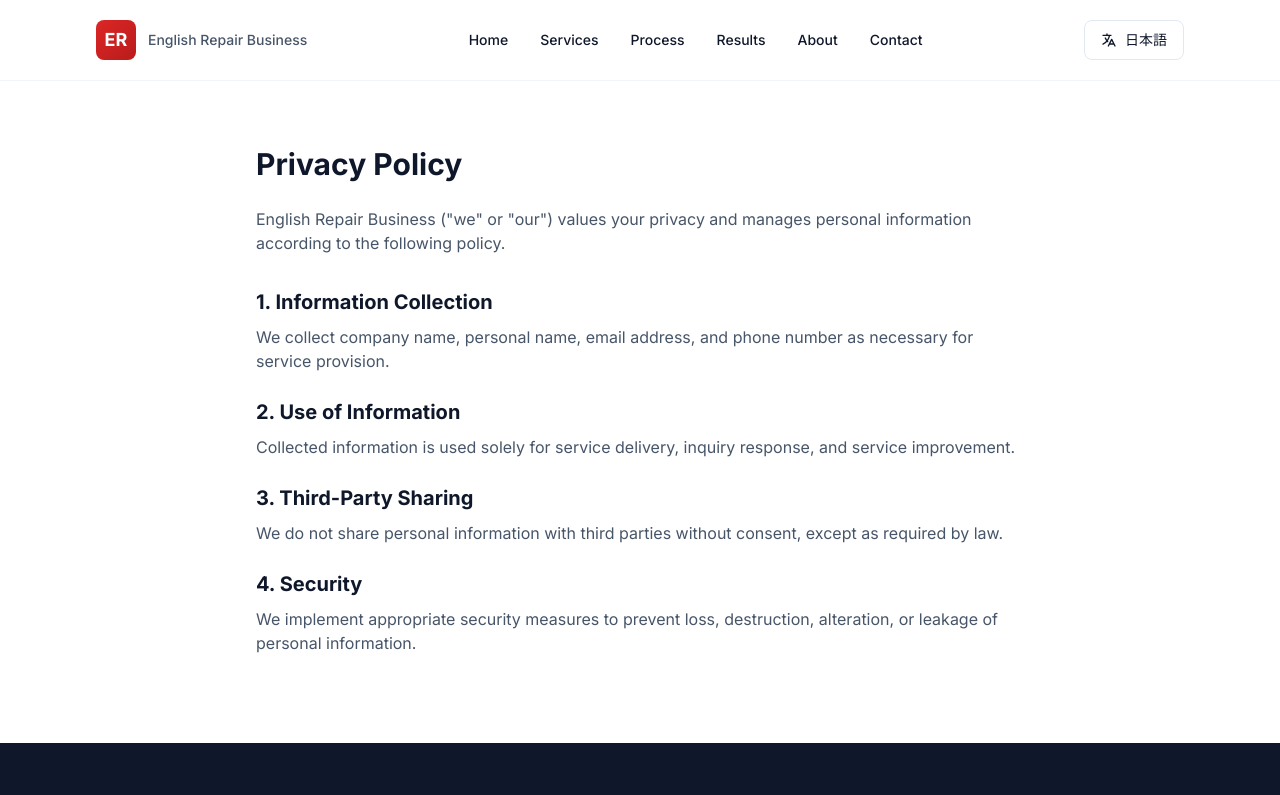
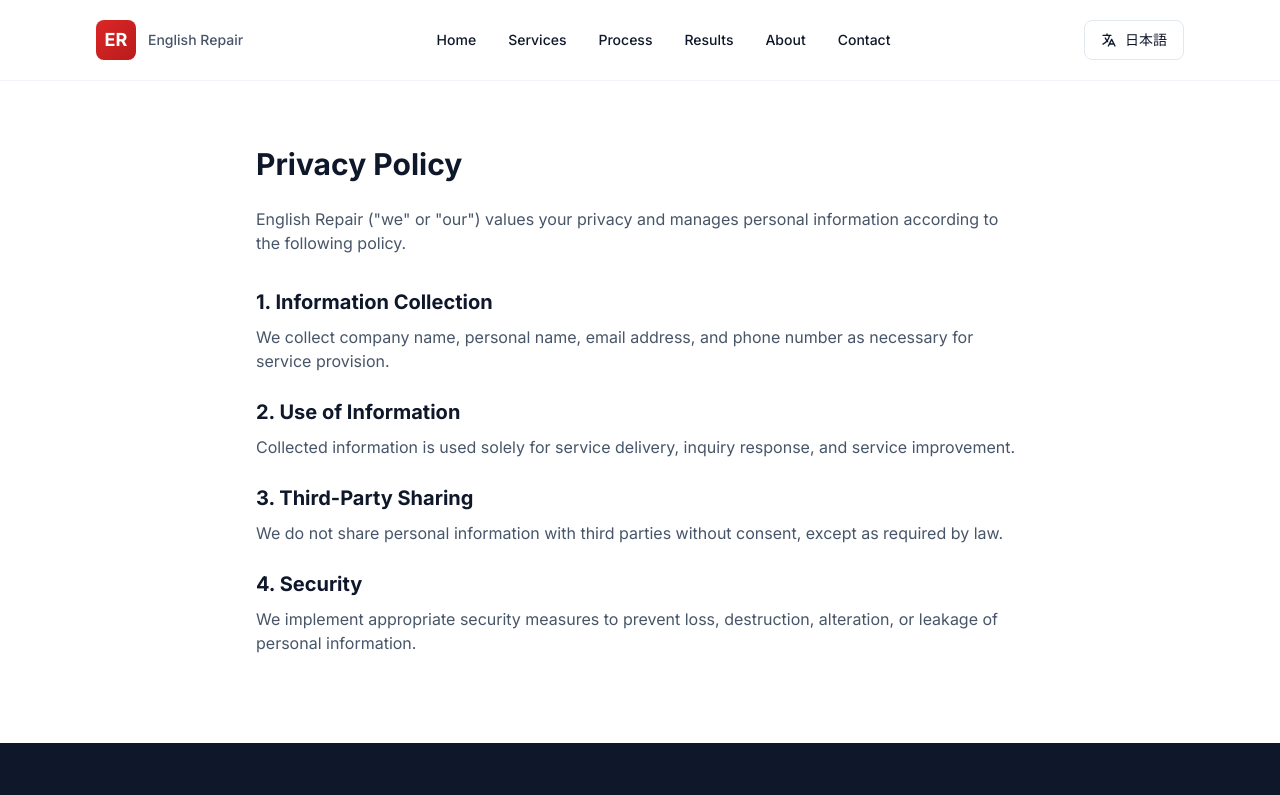
Before and after one commit to earnestkotacarr/english-repair-business, a Next.js app: page /en/privacy in a window 1280 px wide. Shown: the top 795 px of the page. Built offline with nearby package versions, Linux system fonts and the light colour scheme.

Commit message:
Update branding: Remove 'Business' from company name - now 'English Repair'

```diff
--- a/messages/en.json
+++ b/messages/en.json
@@ -137,7 +137,7 @@
     }
   },
   "about": {
-    "title": "About English Repair Business",
+    "title": "About English Repair",
     "intro": "Bridging Japanese innovation with global markets through precision English that converts.",
     "founder": "Founder",
     "founderName": "Riley Eusden",
@@ -158,10 +158,10 @@
     }
   },
   "footer": {
-    "company": "English Repair Business",
+    "company": "English Repair",
     "tagline": "Technical English Renovation",
     "privacy": "Privacy Policy",
     "legal": "Legal",
-    "copyright": "© 2024 English Repair Business. All rights reserved."
+    "copyright": "© 2024 English Repair. All rights reserved."
   }
 }
--- a/messages/ja.json
+++ b/messages/ja.json
@@ -137,7 +137,7 @@
     }
   },
   "about": {
-    "title": "English Repair Businessについて",
+    "title": "English Repairについて",
     "intro": "日本の革新的技術とグローバル市場を、成果につながる正確な英語で結びます。",
     "founder": "代表者",
     "founderName": "ライリー・ユースデン",
@@ -158,10 +158,10 @@
     }
   },
   "footer": {
-    "company": "English Repair Business",
+    "company": "English Repair",
     "tagline": "技術英語のリノベーション",
     "privacy": "プライバシーポリシー",
     "legal": "特定商取引法に基づく表記",
-    "copyright": "© 2024 English Repair Business. All rights reserved."
+    "copyright": "© 2024 English Repair. All rights reserved."
   }
 }
--- a/package.json
+++ b/package.json
@@ -1,5 +1,5 @@
 {
-  "name": "english-repair-business",
+  "name": "english-repair",
   "version": "1.0.0",
   "private": true,
   "scripts": {
--- a/src/app/[locale]/layout.tsx
+++ b/src/app/[locale]/layout.tsx
@@ -12,7 +12,7 @@
 const inter = Inter({ subsets: ['latin'] })
 
 export const metadata: Metadata = {
-  title: 'English Repair Business - Technical English Renovation',
+  title: 'English Repair - Technical English Renovation',
   description: 'Transform your Japanese B2B technical content into English that converts. Web, PDFs, and media editing with terminology management.',
   keywords: 'technical English, B2B, website editing, terminology, Japan, 技術英語, 英文校正',
 }
--- a/src/app/[locale]/privacy/page.tsx
+++ b/src/app/[locale]/privacy/page.tsx
@@ -1,7 +1,7 @@
 export default function PrivacyPage({ params: { locale } }: { params: { locale: string } }) {
   const content = locale === 'ja' ? {
     title: 'プライバシーポリシー',
-    intro: 'English Repair Business（以下「当社」）は、お客様の個人情報保護を重要視し、以下のポリシーに従って適切に管理いたします。',
+    intro: 'English Repair（以下「当社」）は、お客様の個人情報保護を重要視し、以下のポリシーに従って適切に管理いたします。',
     sections: [
       {
         title: '1. 個人情報の収集',
@@ -22,7 +22,7 @@
     ]
   } : {
     title: 'Privacy Policy',
-    intro: 'English Repair Business ("we" or "our") values your privacy and manages personal information according to the following policy.',
+    intro: 'English Repair ("we" or "our") values your privacy and manages personal information according to the following policy.',
     sections: [
       {
         title: '1. Information Collection',
--- a/src/components/AnimatedHero.tsx
+++ b/src/components/AnimatedHero.tsx
@@ -186,7 +186,7 @@
                 <div className="aspect-square bg-white">
                   <Image
                     src="/founder.jpg"
-                    alt="Founder - English Repair Business"
+                    alt="Riley Eusden - English Repair"
                     width={600}
                     height={600}
                     className="w-full h-full object-cover"
--- a/src/components/Header.tsx
+++ b/src/components/Header.tsx
@@ -26,7 +26,7 @@
             <div className="w-10 h-10 bg-gradient-to-br from-erb-vermilion to-red-700 rounded-lg flex items-center justify-center">
               <span className="text-white font-bold text-lg">ER</span>
             </div>
-            <span className="text-sm font-medium text-erb-gray-600 hidden sm:inline">English Repair Business</span>
+            <span className="text-sm font-medium text-erb-gray-600 hidden sm:inline">English Repair</span>
           </Link>
 
           <nav className="hidden md:flex items-center space-x-8">
--- a/src/components/Hero.tsx
+++ b/src/components/Hero.tsx
@@ -34,7 +34,7 @@
             <div className="aspect-square rounded-2xl shadow-2xl overflow-hidden bg-white border border-erb-gray-100">
               <Image
                 src="/founder.jpg"
-                alt="Founder - English Repair Business"
+                alt="Riley Eusden - English Repair"
                 width={600}
                 height={600}
                 className="w-full h-full object-cover"
```
Also changed, not shown: assets/one-pager.md (+2 -2 lines), assets/pricing-sheet.md (+3 -3 lines), 2 other files (tests, documents, lock files or other folders).
